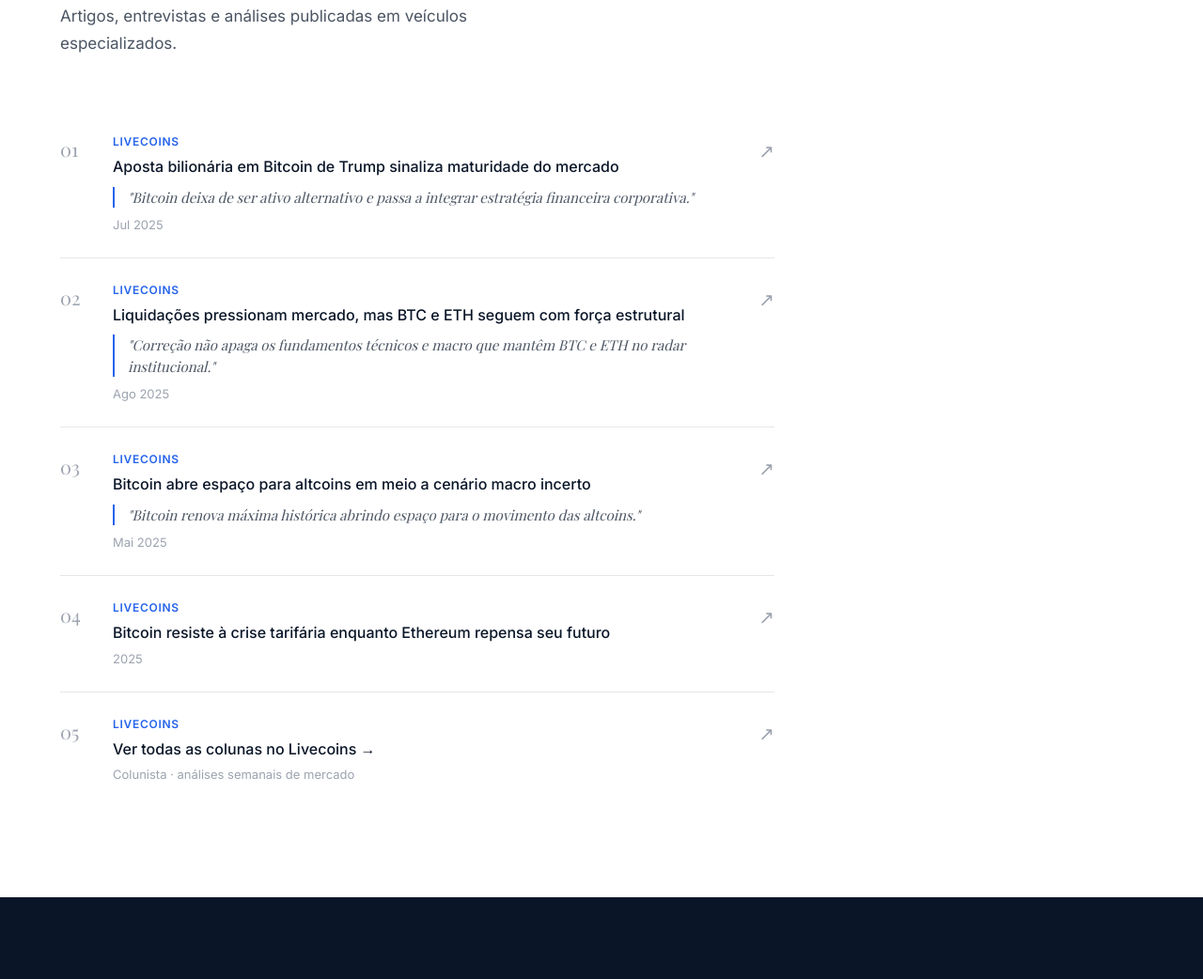
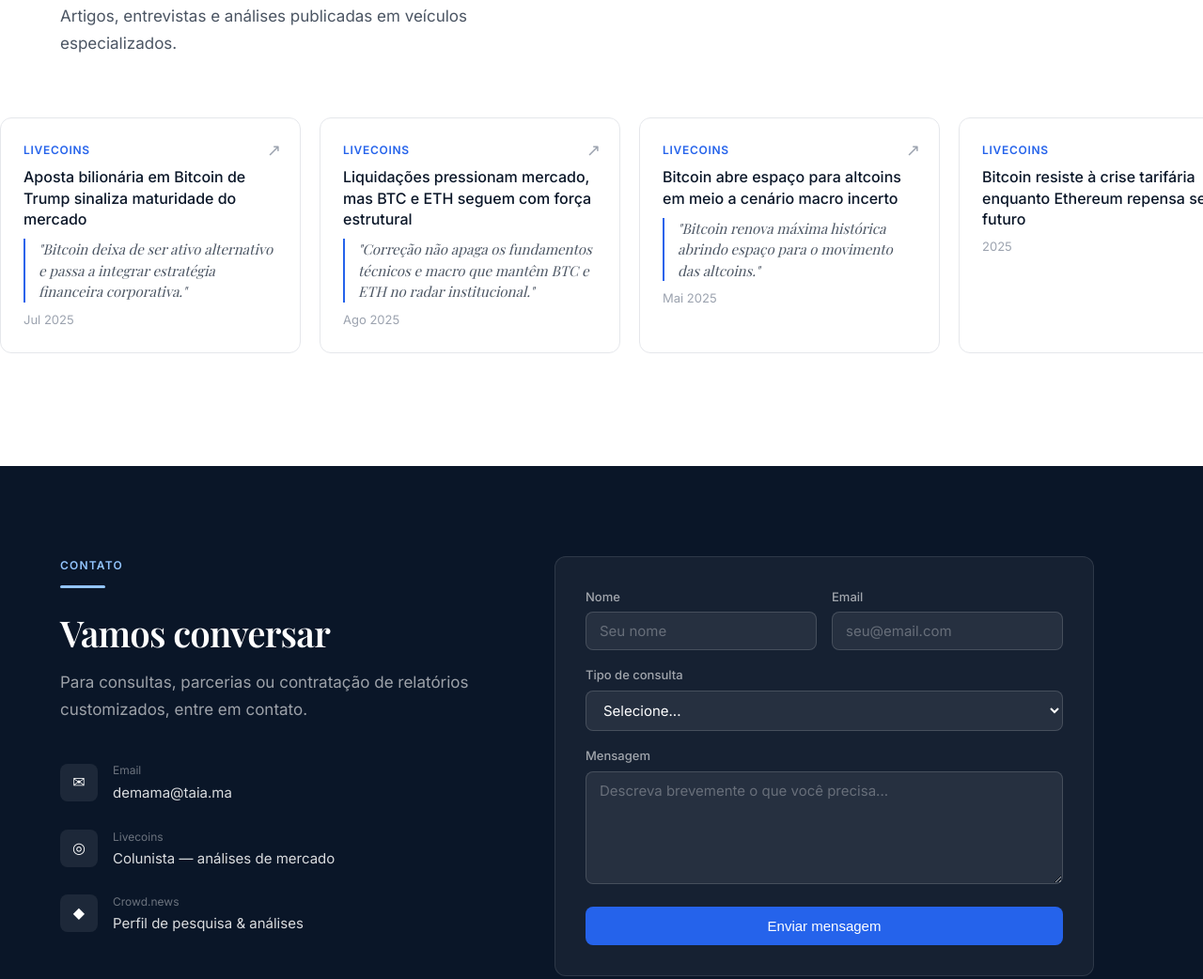
Before and after one commit to MrKojake/taiama-research, a plain HTML site: page index.html in a window 1280 px wide. Shown: the part 3870-4912 px from the top of the page at 94% size. Drawn offline with nearby package versions, Linux system fonts and the light colour scheme.

Commit message:
Converte seção Na mídia em carrossel horizontal, remove numeração
Co-Authored-By: Claude Opus 4.6 <noreply@anthropic.com>

```diff
--- a/index.html
+++ b/index.html
@@ -582,33 +582,41 @@
     #publications { background: var(--white); }
 
     .pub-list {
-      max-width: 760px;
+      display: flex;
+      flex-direction: row;
+      gap: 1.25rem;
+      overflow-x: auto;
+      scroll-snap-type: x mandatory;
+      padding: 0.5rem 5vw 1.5rem;
+      margin: 0 -5vw;
+      scrollbar-width: thin;
+      scrollbar-color: var(--border) transparent;
+      -webkit-overflow-scrolling: touch;
+    }
+
+    .pub-list::-webkit-scrollbar { height: 6px; }
+    .pub-list::-webkit-scrollbar-thumb { background: var(--border); border-radius: 999px; }
+    .pub-list::-webkit-scrollbar-track { background: transparent; }
+
+    .pub-item {
+      position: relative;
       display: flex;
       flex-direction: column;
-      gap: 0;
+      flex: 0 0 auto;
+      width: 320px;
+      padding: 1.5rem;
+      border: 1px solid var(--border);
+      border-radius: 12px;
+      background: var(--white);
+      text-decoration: none;
+      color: inherit;
+      scroll-snap-align: start;
+      transition: border-color 0.15s, transform 0.15s;
     }
 
-    .pub-item {
-      display: flex;
-      gap: 1.5rem;
-      align-items: flex-start;
-      padding: 1.5rem 0;
-      border-bottom: 1px solid var(--border);
-      text-decoration: none;
-      color: inherit;
-      transition: opacity 0.15s;
-    }
-
-    .pub-item:last-child { border-bottom: none; }
-    .pub-item:hover { opacity: 0.75; }
-
-    .pub-num {
-      font-family: var(--font-serif);
-      font-size: 1.25rem;
-      font-weight: 400;
-      color: var(--text-muted);
-      min-width: 2rem;
-      padding-top: 2px;
+    .pub-item:hover {
+      border-color: var(--accent);
+      transform: translateY(-3px);
     }
 
     .pub-content { flex: 1; }
@@ -619,7 +627,7 @@
       letter-spacing: 0.06em;
       text-transform: uppercase;
       color: var(--accent);
-      margin-bottom: 0.375rem;
+      margin-bottom: 0.5rem;
     }
 
     .pub-title {
@@ -627,12 +635,13 @@
       font-weight: 500;
       color: var(--navy);
       line-height: 1.4;
-      margin-bottom: 0.375rem;
+      margin-bottom: 0.5rem;
     }
 
     .pub-date {
       font-size: 0.8125rem;
       color: var(--text-muted);
+      margin-top: 0.5rem;
     }
 
     .pub-quote {
@@ -643,14 +652,15 @@
       color: var(--text-secondary);
       border-left: 2px solid var(--accent);
       padding-left: 0.875rem;
-      margin: 0.625rem 0 0.5rem;
+      margin: 0.625rem 0 0.25rem;
     }
 
     .pub-arrow {
+      position: absolute;
+      top: 1.25rem;
+      right: 1.25rem;
       color: var(--text-muted);
-      font-size: 1.25rem;
-      padding-top: 4px;
-      flex-shrink: 0;
+      font-size: 1.125rem;
     }
 
     /* ── CONTACT ── */
@@ -1174,7 +1184,6 @@
   <div class="pub-list">
 
     <a href="https://livecoins.com.br/aposta-bilionaria-em-bitcoin-de-trump-sinaliza-maturidade-do-mercado/" class="pub-item" target="_blank" rel="noopener">
-      <div class="pub-num">01</div>
       <div class="pub-content">
         <div class="pub-source">Livecoins</div>
         <div class="pub-title" data-lang="pt">Aposta bilionária em Bitcoin de Trump sinaliza maturidade do mercado</div>
@@ -1187,7 +1196,6 @@
     </a>
 
     <a href="https://livecoins.com.br/liquidacoes-pressionam-mercado-mas-btc-e-eth-seguem-com-forca-estrutural/" class="pub-item" target="_blank" rel="noopener">
-      <div class="pub-num">02</div>
       <div class="pub-content">
         <div class="pub-source">Livecoins</div>
         <div class="pub-title" data-lang="pt">Liquidações pressionam mercado, mas BTC e ETH seguem com força estrutural</div>
@@ -1200,7 +1208,6 @@
     </a>
 
     <a href="https://livecoins.com.br/bitcoin-abre-espaco-para-altcoins-em-meio-a-cenario-macro-incerto/" class="pub-item" target="_blank" rel="noopener">
-      <div class="pub-num">03</div>
       <div class="pub-content">
         <div class="pub-source">Livecoins</div>
         <div class="pub-title" data-lang="pt">Bitcoin abre espaço para altcoins em meio a cenário macro incerto</div>
@@ -1213,7 +1220,6 @@
     </a>
 
     <a href="https://livecoins.com.br/bitcoin-resiste-a-crise-tarifaria-enquanto-ethereum-repensa-seu-futuro/" class="pub-item" target="_blank" rel="noopener">
-      <div class="pub-num">04</div>
       <div class="pub-content">
         <div class="pub-source">Livecoins</div>
         <div class="pub-title" data-lang="pt">Bitcoin resiste à crise tarifária enquanto Ethereum repensa seu futuro</div>
@@ -1224,7 +1230,6 @@
     </a>
 
     <a href="https://livecoins.com.br/author/taiama/" class="pub-item" target="_blank" rel="noopener">
-      <div class="pub-num">05</div>
       <div class="pub-content">
         <div class="pub-source">Livecoins</div>
         <div class="pub-title" data-lang="pt">Ver todas as colunas no Livecoins →</div>
```
